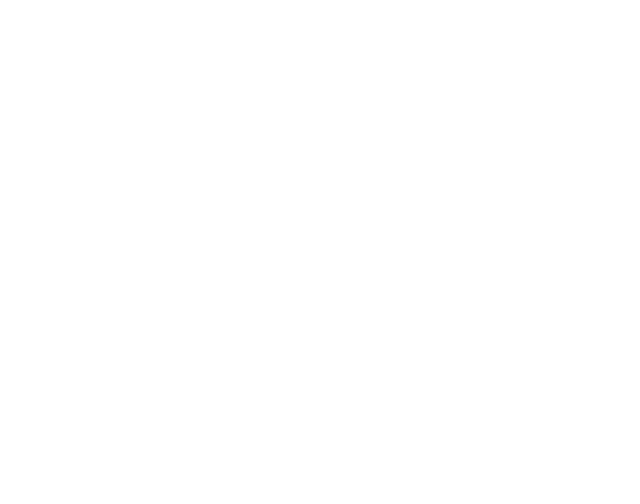
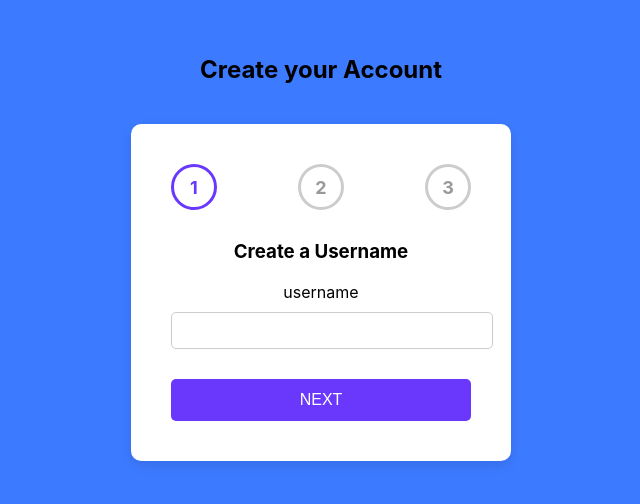
Before and after one commit to christosBoz/Hachi, a React (Create React App) app in the folder client/: page /fsu in a window 1280 px wide. Before the commit this address had no page. Shown: the part 152-656 px from the top of the page, without its empty margins (319-959 px from the left). Built offline with nearby package versions, Linux system fonts and the light colour scheme.

Commit message:
added first sign up page

```diff
--- a/client/src/App.js
+++ b/client/src/App.js
@@ -4,6 +4,7 @@ import Home from "./pages/Home";
 import Login from "./pages/LogIn"; // <--- correct casing (match your folder/filename)
 import Test from "./pages/test";   // <--- correct casing (Test, not test)
 import Slideshow from "./components/Slideshow"; // You imported this but not used yet
+import FirstSignUp from "./pages/firstSignUp";
 
 function App() {
   return (
@@ -13,6 +14,7 @@ function App() {
           <Route path="/" element={<Home />} />
           <Route path="/login" element={<Login />} />
           <Route path="/test" element={<Test />} />
+          <Route path="/fsu" element={<FirstSignUp />} />
         </Routes>
       </Router>
     </UserProvider>
--- /dev/null
+++ b/client/src/pages/firstSignUp.jsx
@@ -0,0 +1,190 @@
+
+
+import React, { useState } from "react";
+import { DemoContainer } from '@mui/x-date-pickers/internals/demo';
+import { AdapterDayjs } from '@mui/x-date-pickers/AdapterDayjs';
+import { LocalizationProvider } from '@mui/x-date-pickers/LocalizationProvider';
+import { DatePicker } from '@mui/x-date-pickers/DatePicker';
+
+
+function BasicDatePicker({birthdate, setBirthdate}) {
+    return (
+      <LocalizationProvider dateAdapter={AdapterDayjs}>
+        <DemoContainer components={['DatePicker']}>
+          <DatePicker
+          label="Basic date picker"
+          value={birthdate}
+          onChange={(newValue) => setBirthdate(newValue)} />
+        </DemoContainer>
+      </LocalizationProvider>
+    );
+  }
+
+
+
+
+
+function FirstSignUp()  {
+    const [step, setStep] = useState(1);
+    const [username, setUsername] = useState("");
+    const [birthdate, setBirthdate] = useState(null);
+
+    const [school, setSchool] = useState("");
+
+
+    const nextStep = () => {
+        setStep(prev => prev + 1);
+        if (birthdate) {
+            console.log(birthdate.$M + 1)
+
+        }
+    }
+    const finishSignUp = () => {
+        if (birthdate) {
+          const message = `Username: ${username}\nBirthdate: ${birthdate.$M + 1}/${birthdate.$D}/${birthdate.$y}\nSchool: ${school}`;
+          alert(message);
+        } else {
+          alert("Please select a birthdate.");
+        }
+      };
+
+    const renderStepContent = () =>{
+        switch(step) {
+
+            case 1:
+                return (
+                    <>
+                    <h3>Create a Username</h3>
+                    <label htmlFor="">username</label>
+                    <input type="text"
+                    value={username}
+                    onChange={e => setUsername(e.target.value)}
+                    style={inputStyle}
+                    />
+                    </>
+                );
+            case 2:
+                return (
+                    <>
+                    <h3>Enter Birth Date</h3>
+                    <div style={{ display: "flex", justifyContent: "center", alignItems: "center" }}>
+                    <BasicDatePicker
+                    birthdate={birthdate}
+                    setBirthdate={setBirthdate}
+                    />
+                    </div>
+                    </>
+                );
+            case 3:
+                return (
+                    <>
+                    <h3>Enter School</h3>
+                    <label htmlFor="">school name we will do this later</label>
+                    <input type="text"
+                    value={school}
+                    onChange={e => setSchool(e.target.value)}
+                    style={inputStyle}
+                    />
+                    <div>
+                        <button onClick={finishSignUp}style={buttonStyle}>Finish</button>
+                    </div>
+                    </>
+                );
+            default:
+                return <div>Unknown step</div>;
+        }
+    }
+
+
+    return (
+        <div style={wrapperStyle}>
+
+          <h2>Create your Account</h2>
+
+          <div style={cardStyle}>
+            {/* Step progress (simplified) */}
+            <div style={progressStyle}>
+              {[1, 2, 3].map(n => (
+                <div key={n} style={{
+                  ...circleStyle,
+                  borderColor: step >= n ? "#6938FC" : "#ccc",
+                  color: step === n ? "#6938FC" : "#999"
+                }}>
+                  {n}
+                </div>
+              ))}
+            </div>
+
+            {renderStepContent()}
+
+
+            {/* Next Button */}
+            {step < 3 && (
+              <button onClick={nextStep} style={buttonStyle}>NEXT</button>
+            )}
+          </div>
+        </div>
+      );
+    }
+
+    // -- styles below --
+    const wrapperStyle = {
+      display: "flex",
+      flexDirection: "column",
+      alignItems: "center",
+      justifyContent: "center",
+      minHeight: "100vh",
+      backgroundColor: "#3C7AFF",
+    };
+
+    const cardStyle = {
+      background: "white",
+      padding: "40px",
+      borderRadius: "10px",
+      boxShadow: "0 4px 12px rgba(0,0,0,0.1)",
+      width: "300px",
+      textAlign: "center",
+      marginTop: "20px"
+    };
+
+    const logoStyle = { width: "150px", marginBottom: "20px" };
+
+    const progressStyle = { display: "flex", justifyContent: "space-between", marginBottom: "30px" };
+
+    const circleStyle = {
+      width: "40px",
+      height: "40px",
+      borderRadius: "50%",
+      border: "3px solid black",
+      backgroundColor: "white",
+      display: "flex",
+      alignItems: "center",
+      justifyContent: "center",
+      fontWeight: "bold",
+      fontSize: "18px"
+    };
+
+    const inputStyle = {
+      width: "100%",
+      padding: "10px",
+      marginTop: "10px",
+      marginBottom: "20px",
+      border: "1px solid #ccc",
+      borderRadius: "5px",
+    };
+
+    const buttonStyle = {
+      marginTop: "10px",
+      backgroundColor: "#6938FC",
+      border: "none",
+      color: "white",
+      padding: "12px",
+      width: "100%",
+      borderRadius: "5px",
+      fontSize: "16px",
+      cursor: "pointer"
+    };
+
+
+
+export default FirstSignUp;
```
